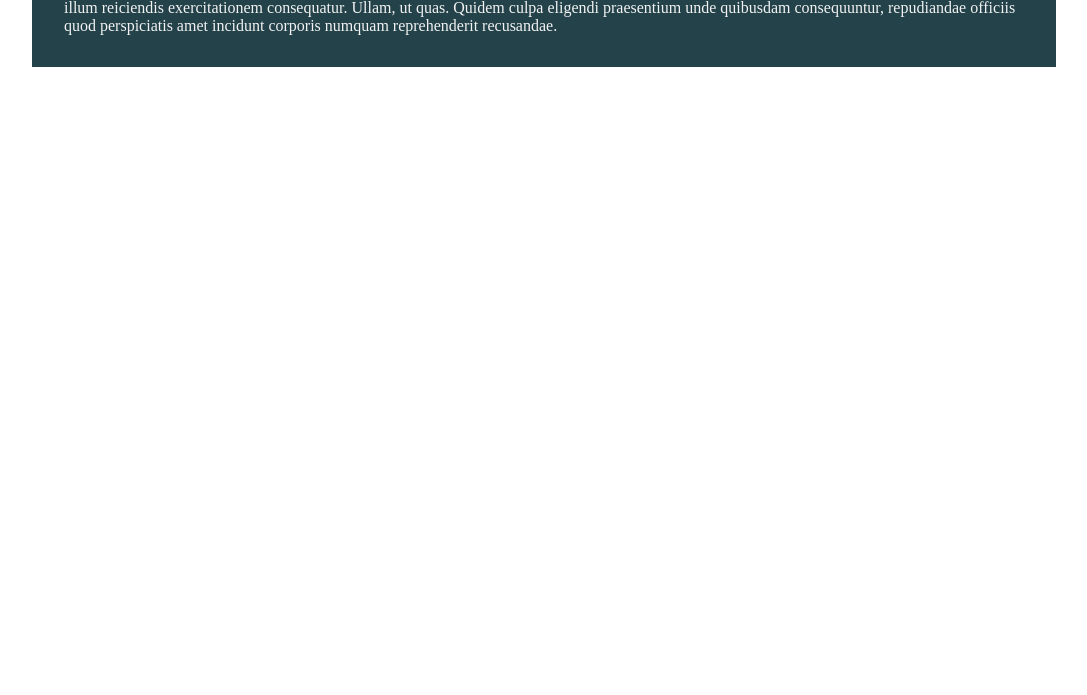
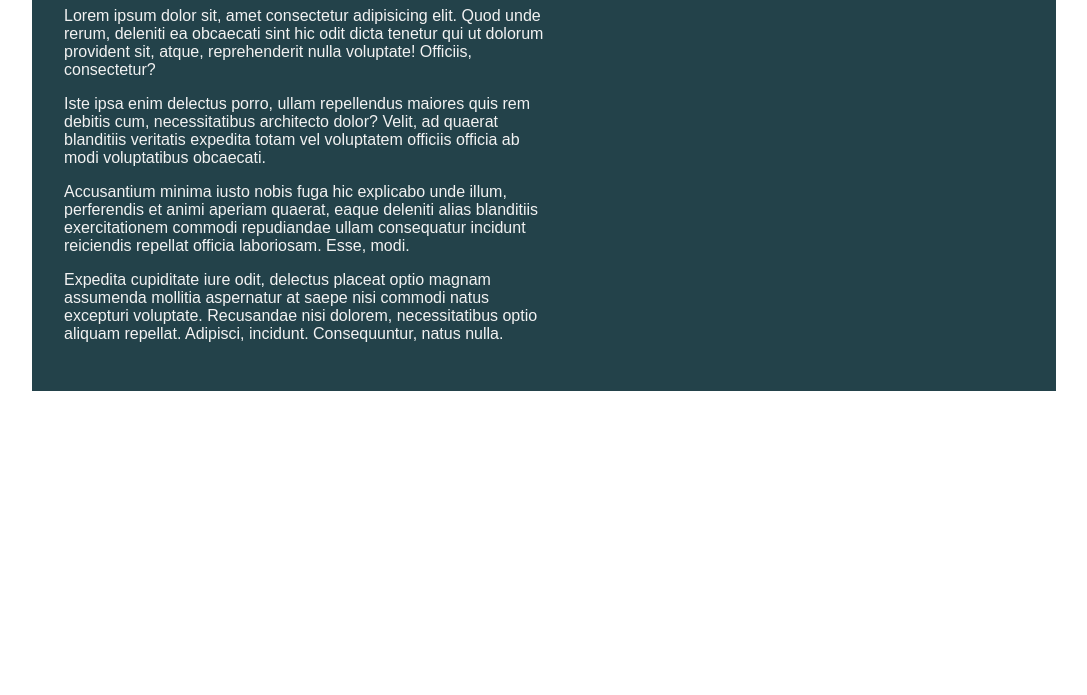
Before and after one commit to MohsinEjaz21/Kp-css-21-day-challenge, a plain HTML site: page index.html in a window 1280 px wide. Shown: the part 105-800 px from the top of the page, without its empty margins (96-1183 px from the left). Drawn offline with Linux system fonts and the light colour scheme.

Commit message:
day-1-challenge-1

```diff
--- a/css/styles.css
+++ /dev/null
@@ -1,22 +0,0 @@
-:root {
-   --color-1: #23424a;
-   --color-2: #f2f2f2;
-}
-
-* {
-   box-sizing: border-box;
-}
-
-body {
-   margin: 0;
-   font-family: "sans-serif";
-}
-
-.container {
-   background: var(--color-1);
-   color: var(--color-2);
-   width: 80%;
-   margin: 0 auto;
-   /* height: 300px; */
-   padding: 2em;
-}
--- a/index.html
+++ b/index.html
@@ -3,22 +3,33 @@
 
     <head>
         <meta charset="UTF-8">
-    <meta http-equiv="X-UA-Compatible" content="IE=edge">
         <meta name="viewport" content="width=device-width, initial-scale=1.0">
-    <title>HTML CSS 21 DAYS CHALLENGE</title>
-    <link rel="stylesheet" href="./css/styles.css">
+        <title>Day 01</title>
+
+        <link rel="stylesheet" href="style.css">
     </head>
 
     <body>
         <div class="container">
-      Lorem ipsum dolor sit, amet consectetur adipisicing elit. Ducimus, eligendi sit? Quaerat, cum blanditiis nemo
-      iusto labore sed perferendis accusamus repudiandae ipsa consequatur, quos rerum ducimus obcaecati. Quaerat
-      consequuntur et, recusandae, deleniti hic possimus, reprehenderit impedit repudiandae asperiores neque
-      inventore. Praesentium, quae ad officiis enim dolore obcaecati porro quis ut totam culpa et dignissimos!
-      Molestiae illo hic quae beatae deleniti eaque ipsam ipsum consequuntur, praesentium impedit quisquam aliquam
-      nisi enim sint quibusdam provident error, quas ab illum reiciendis exercitationem consequatur. Ullam, ut quas.
-      Quidem culpa eligendi praesentium unde quibusdam consequuntur, repudiandae officiis quod perspiciatis amet
-      incidunt corporis numquam reprehenderit recusandae.
+            <div class="intro-content">
+                <h1>Lorem ipsum dolor sit.</h1>
+                <p>Lorem ipsum dolor sit, amet consectetur adipisicing elit. Quod unde rerum, deleniti ea obcaecati sint
+                    hic
+                    odit dicta tenetur qui ut dolorum provident sit, atque, reprehenderit nulla voluptate! Officiis,
+                    consectetur?</p>
+                <p>Iste ipsa enim delectus porro, ullam repellendus maiores quis rem debitis cum, necessitatibus
+                    architecto
+                    dolor? Velit, ad quaerat blanditiis veritatis expedita totam vel voluptatem officiis officia ab modi
+                    voluptatibus obcaecati.</p>
+                <p>Accusantium minima iusto nobis fuga hic explicabo unde illum, perferendis et animi aperiam quaerat,
+                    eaque
+                    deleniti alias blanditiis exercitationem commodi repudiandae ullam consequatur incidunt reiciendis
+                    repellat officia laboriosam. Esse, modi.</p>
+                <p>Expedita cupiditate iure odit, delectus placeat optio magnam assumenda mollitia aspernatur at saepe
+                    nisi
+                    commodi natus excepturi voluptate. Recusandae nisi dolorem, necessitatibus optio aliquam repellat.
+                    Adipisci, incidunt. Consequuntur, natus nulla.</p>
+            </div>
         </div>
     </body>
 
--- /dev/null
+++ b/style.css
@@ -0,0 +1,41 @@
+/* INSTRUCTIONS
+ *
+ * 1) Limit the total width of
+ *    the .intro-conent to about half
+ *    of it's parent
+ *
+ * 2) Stop the text from overflowing
+ *    out the bottom at small screen
+ *    widths
+ *
+ * You may modify the HTML if needed
+ *
+ */
+
+:root {
+  --color-1: #23424a;
+  --color-2: #f2f2f2;
+}
+
+* {
+  box-sizing: border-box;
+}
+
+body {
+  margin: 0;
+  font-family: sans-serif;
+}
+
+.container {
+  background: var(--color-1);
+  color: var(--color-2);
+
+  width: 80%;
+  margin: 0 auto;
+
+  padding: 2em;
+}
+
+.intro-content {
+  width: 50%;
+}
```
Also changed, not shown: 1 other file. Lines whose indentation alone changed are shown as unchanged.
